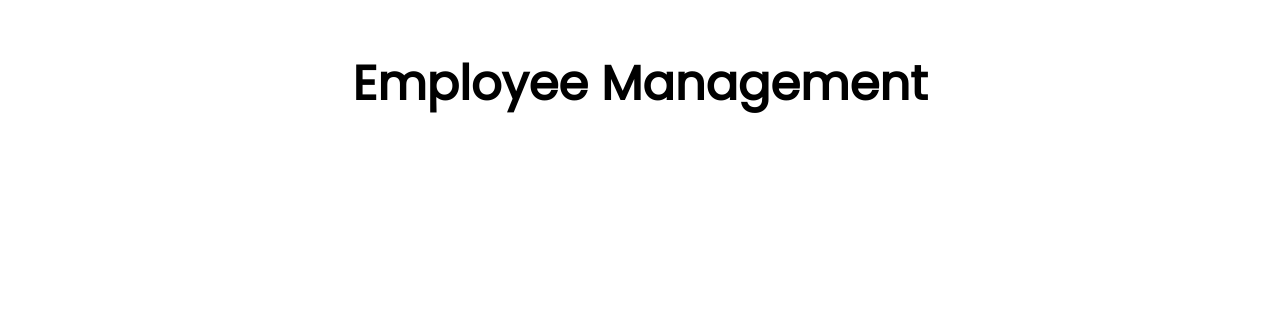
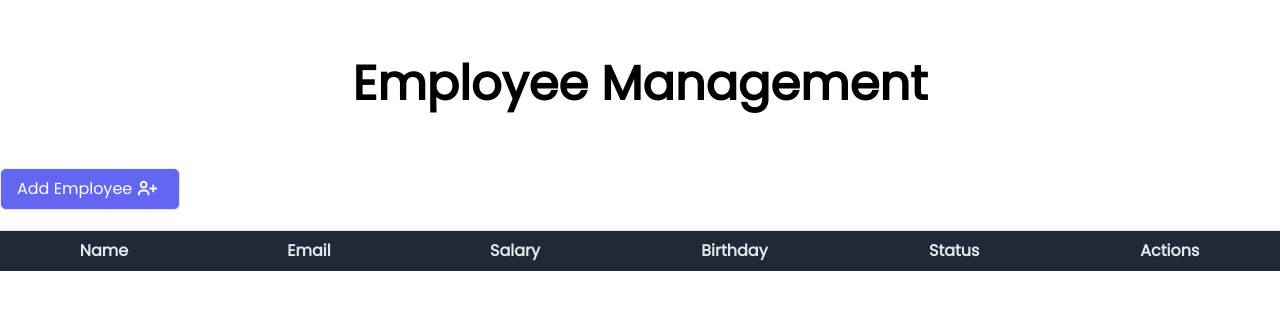
Before and after one commit to manaskrishnajaiswal/employee-mgmt-platform, a Next.js app in the folder crud_emp_mgmt/: page / in a window 1280 px wide. Shown: the top 310 px of the page. Built offline with nearby package versions, Linux system fonts and the light colour scheme.

Commit message:
code commit!

```diff
--- /dev/null
+++ b/crud_emp_mgmt/components/table.tsx
@@ -0,0 +1,31 @@
+export default function Table() {
+  return (
+    <>
+      <table className="min-w-full table-auto">
+        <thead>
+          <tr className="bg-gray-800">
+            <th className="px-16 py-2">
+              <span className="text-gray-200">Name</span>
+            </th>
+            <th className="px-16 py-2">
+              <span className="text-gray-200">Email</span>
+            </th>
+            <th className="px-16 py-2">
+              <span className="text-gray-200">Salary</span>
+            </th>
+            <th className="px-16 py-2">
+              <span className="text-gray-200">Birthday</span>
+            </th>
+            <th className="px-16 py-2">
+              <span className="text-gray-200">Status</span>
+            </th>
+            <th className="px-16 py-2">
+              <span className="text-gray-200">Actions</span>
+            </th>
+          </tr>
+        </thead>
+        <tbody></tbody>
+      </table>
+    </>
+  );
+}
--- a/crud_emp_mgmt/package.json
+++ b/crud_emp_mgmt/package.json
@@ -17,6 +17,7 @@
     "next": "13.2.1",
     "react": "18.2.0",
     "react-dom": "18.2.0",
+    "react-icons": "^4.7.1",
     "typescript": "4.9.5"
   },
   "devDependencies": {
--- a/crud_emp_mgmt/pages/index.tsx
+++ b/crud_emp_mgmt/pages/index.tsx
@@ -1,4 +1,6 @@
 import Head from "next/head";
+import Table from "@/components/table";
+import { BiUserPlus } from "react-icons/bi";
 
 export default function Home() {
   return (
@@ -13,6 +15,19 @@ export default function Home() {
         <h1 className="text-xl md:text-5xl text-center font-bold py-10">
           Employee Management
         </h1>
+        <div className="container mx-auto flex justify-between py-5 border-b">
+          <div className="left flex gap-3">
+            <button className="flex bg-indigo-500 text-white px-4 py-2 border rounded-md hover:bg-gray-50 hover:border-indigo-500 hover:text-gray-800">
+              Add Employee{" "}
+              <span className="px-1">
+                <BiUserPlus size={23}></BiUserPlus>
+              </span>
+            </button>
+          </div>
+          {/* collapseable form */}
+        </div>
+        {/* table */}
+        <Table></Table>
       </main>
     </>
   );
```
Also changed, not shown: 1 other file (tests, documents, lock files or other folders).
